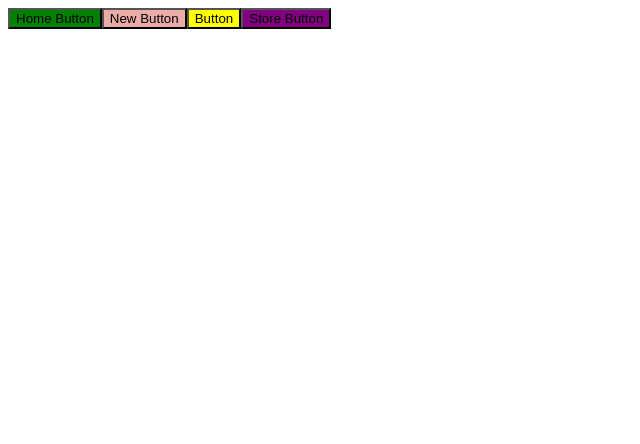
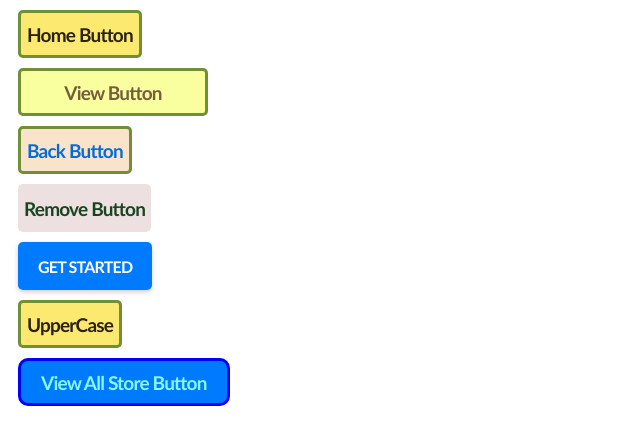
Before and after one commit to steamnp/bfs45, a React (Vite) app: page / in a window 1280 px wide. Shown: the top 444 px of the page, without its empty margins (0-640 px from the left). Built offline with nearby package versions, Linux system fonts and the light colour scheme.

Commit message:
button with different css styles

```diff
--- a/package.json
+++ b/package.json
@@ -11,7 +11,8 @@
   },
   "dependencies": {
     "react": "^18.2.0",
-    "react-dom": "^18.2.0"
+    "react-dom": "^18.2.0",
+    "sass": "^1.71.1"
   },
   "devDependencies": {
     "@types/react": "^18.2.56",
--- a/src/component/button.css
+++ b/src/component/button.css
@@ -1,31 +1,102 @@
-.button {
-  background-color: green;
+:root{
+  align-items: center;
 }
 
-.button--remove {
-  background-color: red;
+.button {
+  cursor: pointer;
+  /* prints in the same line */
+  display: inline-flex;
+  justify-content: center;
+  align-items: center;
+  /* box-sizing makes the height and width same even if the borders margins were added adjustin them inside */
+  box-sizing: border-box;
+  min-width: 20px;
+  height: 48px;
+  background-color: rgb(251, 233, 112);
+  border: none;
+  /* outer space of the box */
+  margin: 10px;
+  padding: remove;
+  border: 3px solid rgb(113, 143, 53);
+  display: block;
+  font-family: 'Trebuchet MS', 'Lucida Sans Unicode', 'Lucida Grande', 'Lucida Sans', Arial, sans-serif;
+  font-size: 19px;
+  font-weight: 1000;
+  letter-spacing: -0.80px;
+  transition: all 0.3s;
+  border-radius: 5px;
+  color: rgb(43, 33, 20);
+}
+.button:hover{
+  background-color: rgb(207, 145, 124);
+  box-shadow: 5px 5px 5px 5px rgb(82, 82, 15);
 }
 
-.button--view-all {
-  background-color: rgb(216, 91, 83, 0.5);
+.button--view{
+  background-color: rgb(249, 254, 159);
+  /* overwriting width for view button; */
+  width: 190px;
+  color: rgb(117, 94, 60);
 }
 
-.button--view {
-  background-color: purple;
+.button--remove{
+  background-color: rgb(236, 224, 224);
+  color: rgb(26, 68, 33);
+  border: none;
 }
 
-.button--back {
-  background-color: yellow;
+.button--view-all{
+  background-color: #007bff;
+  color: rgb(135, 248, 248);
+  border: 3px solid blue;
+  border-radius: 10px;
+  padding: 10px 20px;
 }
 
-@media only screen and (max-width: 400px) {
-  .button {
-    background-color: blue;
+.button--back{
+  background-color: #f9e4cb;
+  color:#056bd8;
+  box-sizing: border-box;
+  cursor: col-resize;
+}
+
+
+.button--get-started {
+    background-color: #007bff;
+    color: #ffffff;
+    padding: 10px 20px;
+    border-radius: 5px;
+    border: none;
+    cursor: crosshair;
+    font-size: 16px;
+    font-weight: bold;
+    text-transform: uppercase;
+    box-shadow: 0px 2px 5px rgba(0, 0, 0, 0.2);
+}
+.button--uppercase:hover {
+  text-transform: uppercase;
+  font-size: 20px;
+  font-family:Cambria, Cochin, Georgia, Times, 'Times New Roman', serif;
+}
+
+@media only screen and (max-width: 500px) {
+  .button--view{
+    background-color: rgb(216, 214, 247);
+    text-transform: capitalize;
+  }
+  .button--remove{
+    background-color: #df5a5a;
+    text-size-adjust: 30px;
+    border-bottom: #101614;
+
   }
 }
+@media only screen and (min-width: 501px) and (max-width: 1000px){
+  .button:hover{
+    background-color: aqua;
 
-@media only screen and (min-width: 401px) and (max-width: 600px) {
-  .button {
-    background-color: darkorange;
   }
 }
+@media only screen and (min-width: 700px){
+
+}
--- a/src/component/button.jsx
+++ b/src/component/button.jsx
@@ -1,6 +1,6 @@
 import './button.css'
 
-function Button({ type, children = 'Button' }) {
+function Button({ type, children = 'button' }) {
   return <button className={`button ${type ? `button--${type}` : ''}`}>{children}</button>
 }
 
--- a/src/pages/home.jsx
+++ b/src/pages/home.jsx
@@ -5,9 +5,12 @@ function Home() {
   return (
     <div>
       <Button>Home Button</Button>
-      <Button type="view-all">New Button</Button>
-      <Button type="back" />
-      <Store />
+      <Button type="view">View Button</Button>
+      <Button type="back"> Back Button </Button>
+      <Button type="remove">Remove Button</Button>
+      <Button type="get-started"> Get Started</Button>
+      <Button type="uppercase">UpperCase</Button>
+      <Store/>
     </div>
   )
 }
--- a/src/pages/store.jsx
+++ b/src/pages/store.jsx
@@ -1,7 +1,8 @@
 import Button from '../component/button'
 
 function Store() {
-  return <Button type="view">Store Button</Button>
+
+  return <Button type="view-all">View All Store Button</Button>
 }
 
 export default Store
```
Also changed, not shown: 1 other file (tests, documents, lock files or other folders).
